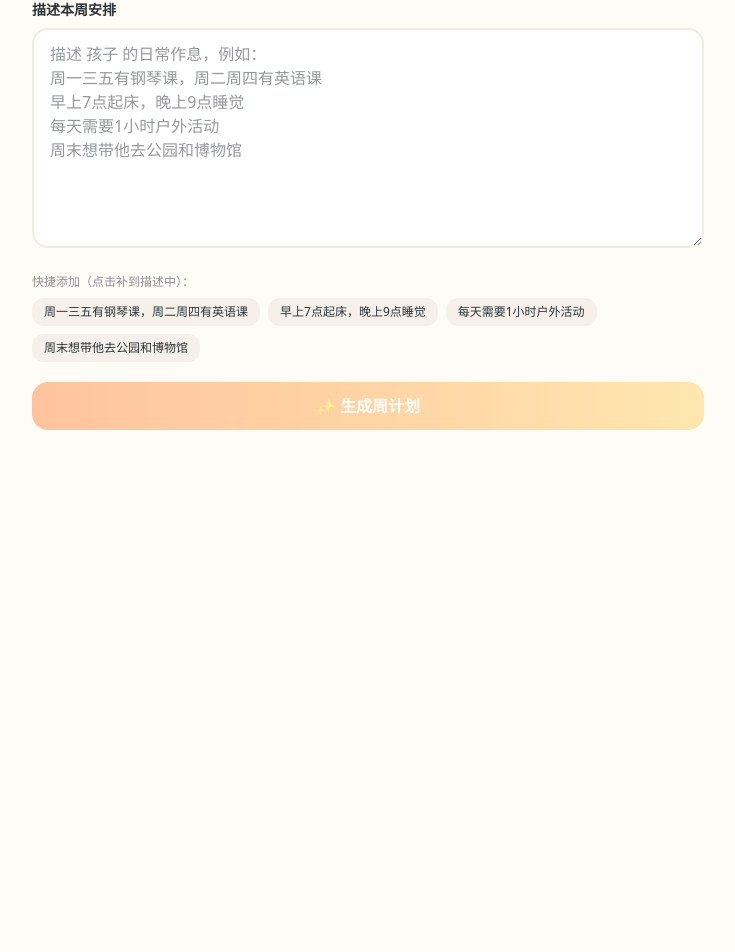
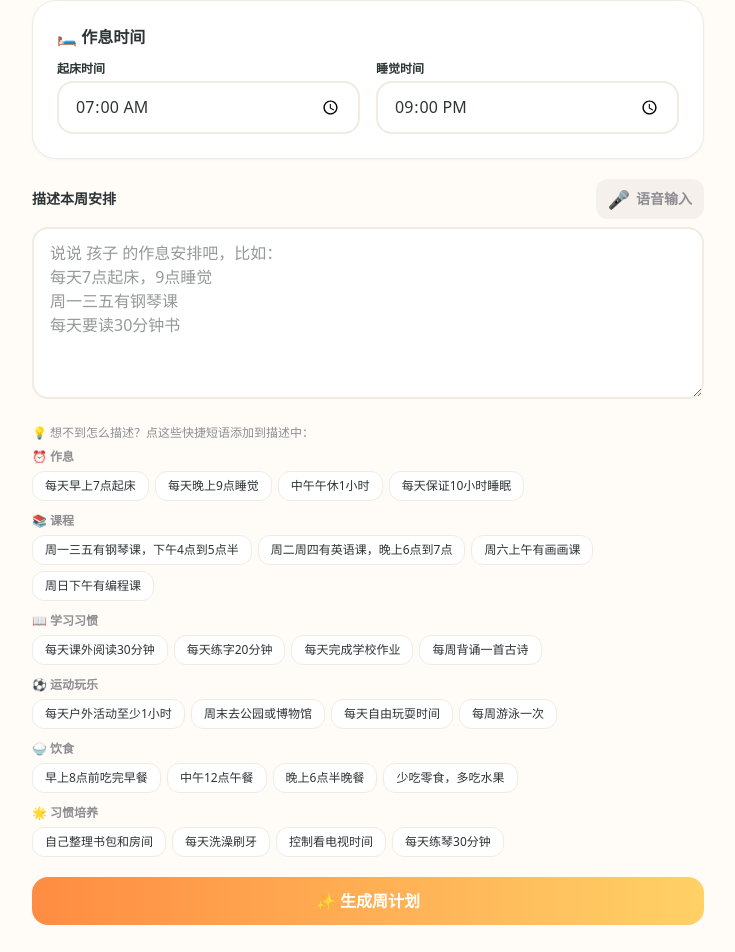
Before and after one commit to brucesunxi/weekplan, a Next.js app: page /children/1/plan/new in a window 1280 px wide. Shown: the part 249-1201 px from the top of the page, without its empty margins (272-1007 px from the left). Before the commit the page ends 800 px from the top, so only its background shows below. Built offline with nearby package versions, Linux system fonts and the light colour scheme; no server answers; the database is empty; sample sign-in values are in the browser's storage.

Commit message:
直接说模式：改名+快捷短语分组+作息时间+语音识别

```diff
--- a/app/(dashboard)/children/[childId]/plan/new/page.tsx
+++ b/app/(dashboard)/children/[childId]/plan/new/page.tsx
@@ -1,10 +1,87 @@
 "use client";
 
-import { useEffect, useState } from "react";
+import { useEffect, useState, useCallback } from "react";
 import { useParams, useRouter } from "next/navigation";
 import { motion } from "framer-motion";
 import type { Child, InputMode, StructuredInput } from "@/types";
 import PlanFormStructured from "@/components/plan-form-structured";
+
+// Speech recognition
+interface SpeechRecognitionEvent {
+  results: { [index: number]: { [index: number]: { transcript: string } } };
+}
+
+const SpeechRecognitionAPI =
+  typeof window !== "undefined" &&
+  ((window as unknown as Record<string, unknown>).SpeechRecognition ||
+    (window as unknown as Record<string, unknown>).webkitSpeechRecognition) as
+    | (new () => {
+        lang: string
+        continuous: boolean
+        interimResults: boolean
+        start: () => void
+        onresult: (e: SpeechRecognitionEvent) => void
+        onerror: () => void
+        onend: () => void
+      })
+    | undefined;
+
+const SUGGESTION_GROUPS = [
+  {
+    label: "⏰ 作息",
+    items: [
+      "每天早上7点起床",
+      "每天晚上9点睡觉",
+      "中午午休1小时",
+      "每天保证10小时睡眠",
+    ],
+  },
+  {
+    label: "📚 课程",
+    items: [
+      "周一三五有钢琴课，下午4点到5点半",
+      "周二周四有英语课，晚上6点到7点",
+      "周六上午有画画课",
+      "周日下午有编程课",
+    ],
+  },
+  {
+    label: "📖 学习习惯",
+    items: [
+      "每天课外阅读30分钟",
+      "每天练字20分钟",
+      "每天完成学校作业",
+      "每周背诵一首古诗",
+    ],
+  },
+  {
+    label: "⚽ 运动玩乐",
+    items: [
+      "每天户外活动至少1小时",
+      "周末去公园或博物馆",
+      "每天自由玩耍时间",
+      "每周游泳一次",
+    ],
+  },
+  {
+    label: "🍚 饮食",
+    items: [
+      "早上8点前吃完早餐",
+      "中午12点午餐",
+      "晚上6点半晚餐",
+      "少吃零食，多吃水果",
+    ],
+  },
+  {
+    label: "🌟 习惯培养",
+    items: [
+      "自己整理书包和房间",
+      "每天洗澡刷牙",
+      "控制看电视时间",
+      "每天练琴30分钟",
+    ],
+  },
+];
 
 export default function PlanNewPage() {
   const params = useParams();
@@ -12,8 +89,11 @@ export default function PlanNewPage() {
   const [child, setChild] = useState<Child | null>(null);
   const [mode, setMode] = useState<InputMode>("natural");
   const [description, setDescription] = useState("");
+  const [wakeTime, setWakeTime] = useState("07:00");
+  const [bedTime, setBedTime] = useState("21:00");
   const [loading, setLoading] = useState(false);
   const [error, setError] = useState("");
+  const [listening, setListening] = useState(false);
 
   useEffect(() => {
     fetch(`/api/children/${params.childId}`)
@@ -22,10 +102,55 @@ export default function PlanNewPage() {
       .catch(console.error);
   }, [params.childId]);
 
+  // Voice recognition
+  const toggleListening = useCallback(() => {
+    if (listening) {
+      setListening(false);
+      return;
+    }
+
+    if (!SpeechRecognitionAPI) {
+      alert("语音识别需要 Chrome 浏览器");
+      return;
+    }
+
+    const recognition = new SpeechRecognitionAPI();
+    recognition.lang = "zh-CN";
+    recognition.continuous = false;
+    recognition.interimResults = false;
+
+    recognition.onresult = (event: SpeechRecognitionEvent) => {
+      const transcript = event.results[0][0].transcript;
+      setDescription((prev) => (prev ? `${prev}\n${transcript}` : transcript));
+      setListening(false);
+    };
+
+    recognition.onerror = () => {
+      setListening(false);
+    };
+
+    recognition.onend = () => {
+      setListening(false);
+    };
+
+    recognition.start();
+    setListening(true);
+  }, [listening]);
+
   async function submitNatural(e: React.FormEvent) {
     e.preventDefault();
-    if (!description.trim()) return;
-    await generatePlan("natural", { description: description.trim() });
+
+    // Build full description with wake/bed time
+    let fullDesc = description.trim();
+    if (!fullDesc.includes("起床")) {
+      fullDesc = `每天早上${wakeTime}起床。\n${fullDesc}`;
+    }
+    if (!fullDesc.includes("睡觉") && !fullDesc.includes("睡")) {
+      fullDesc = `${fullDesc}\n每天晚上${bedTime}睡觉。`;
+    }
+
+    if (!fullDesc.trim()) return;
+    await generatePlan("natural", { description: fullDesc.trim() });
   }
 
   async function submitStructured(data: StructuredInput) {
@@ -62,13 +187,6 @@ export default function PlanNewPage() {
     }
   }
 
-  const suggestions = [
-    "周一三五有钢琴课，周二周四有英语课",
-    "早上7点起床，晚上9点睡觉",
-    "每天需要1小时户外活动",
-    "周末想带他去公园和博物馆",
-  ];
-
   return (
     <div className="max-w-2xl mx-auto">
       <motion.div initial={{ opacity: 0, y: 20 }} animate={{ opacity: 1, y: 0 }}>
@@ -88,7 +206,7 @@ export default function PlanNewPage() {
               mode === "natural" ? "bg-white shadow-sm text-foreground" : "text-muted-foreground hover:text-foreground"
             }`}
           >
-            📝 自然语言描述
+            🎤 直接说
           </button>
           <button
             type="button"
@@ -109,31 +227,78 @@ export default function PlanNewPage() {
         {/* Natural Language Mode */}
         {mode === "natural" && (
           <form onSubmit={submitNatural} className="space-y-5">
+            {/* Wake/Bed time */}
+            <div className="cute-card">
+              <h3 className="font-bold flex items-center gap-1 mb-3">🛏️ 作息时间</h3>
+              <div className="grid grid-cols-2 gap-4">
+                <div>
+                  <label className="text-xs font-bold mb-1 block">起床时间</label>
+                  <input
+                    type="time"
+                    value={wakeTime}
+                    onChange={(e) => setWakeTime(e.target.value)}
+                    className="cute-input text-lg text-center"
+                  />
+                </div>
+                <div>
+                  <label className="text-xs font-bold mb-1 block">睡觉时间</label>
+                  <input
+                    type="time"
+                    value={bedTime}
+                    onChange={(e) => setBedTime(e.target.value)}
+                    className="cute-input text-lg text-center"
+                  />
+                </div>
+              </div>
+            </div>
+
+            {/* Textarea with voice button */}
             <div>
-              <label className="block text-sm font-bold mb-2">描述本周安排</label>
+              <div className="flex items-center justify-between mb-2">
+                <label className="block text-sm font-bold">描述本周安排</label>
+                <button
+                  type="button"
+                  onClick={toggleListening}
+                  className={`flex items-center gap-1.5 text-sm px-3 py-1.5 rounded-xl font-bold transition-all ${
+                    listening
+                      ? "bg-red-100 text-red-600 animate-pulse"
+                      : "bg-muted text-muted-foreground hover:bg-primary-100 hover:text-primary-700"
+                  }`}
+                >
+                  <span className="text-lg">{listening ? "🔴" : "🎤"}</span>
+                  {listening ? "录音中..." : "语音输入"}
+                </button>
+              </div>
               <textarea
                 value={description}
                 onChange={(e) => setDescription(e.target.value)}
-                placeholder={`描述 ${child?.name || "孩子"} 的日常作息，例如：\n${suggestions.join("\n")}`}
-                className="cute-input min-h-[200px] resize-y"
-                rows={8}
+                placeholder={`说说 ${child?.name || "孩子"} 的作息安排吧，比如：\n每天7点起床，9点睡觉\n周一三五有钢琴课\n每天要读30分钟书`}
+                className="cute-input min-h-[160px] resize-y"
+                rows={6}
                 required
               />
             </div>
 
-            {/* Quick suggestions */}
+            {/* Quick suggestions - categorized */}
             <div>
-              <p className="text-xs text-muted-foreground mb-2">快捷添加（点击补到描述中）：</p>
-              <div className="flex flex-wrap gap-2">
-                {suggestions.map((s, i) => (
-                  <button
-                    key={i}
-                    type="button"
-                    onClick={() => setDescription((prev) => (prev ? `${prev}\n${s}` : s))}
-                    className="text-xs bg-muted rounded-xl px-3 py-1.5 hover:bg-muted/80 transition-colors"
-                  >
-                    {s}
-                  </button>
+              <p className="text-xs text-muted-foreground mb-2">💡 想不到怎么描述？点这些快捷短语添加到描述中：</p>
+              <div className="space-y-3">
+                {SUGGESTION_GROUPS.map((group) => (
+                  <div key={group.label}>
+                    <p className="text-xs font-bold text-muted-foreground mb-1.5">{group.label}</p>
+                    <div className="flex flex-wrap gap-1.5">
+                      {group.items.map((item) => (
+                        <button
+                          key={item}
+                          type="button"
+                          onClick={() => setDescription((prev) => (prev ? `${prev}\n${item}` : item))}
+                          className="text-xs bg-white border border-border rounded-xl px-3 py-1.5 hover:border-primary-300 hover:bg-primary-50 transition-all"
+                        >
+                          {item}
+                        </button>
+                      ))}
+                    </div>
+                  </div>
                 ))}
               </div>
             </div>
@@ -141,7 +306,7 @@ export default function PlanNewPage() {
             <button
               type="submit"
               className="cute-button-primary w-full"
-              disabled={loading || !description.trim()}
+              disabled={loading || (!description.trim() && !wakeTime && !bedTime)}
             >
               {loading ? (
                 <span className="flex items-center justify-center gap-2">
```
